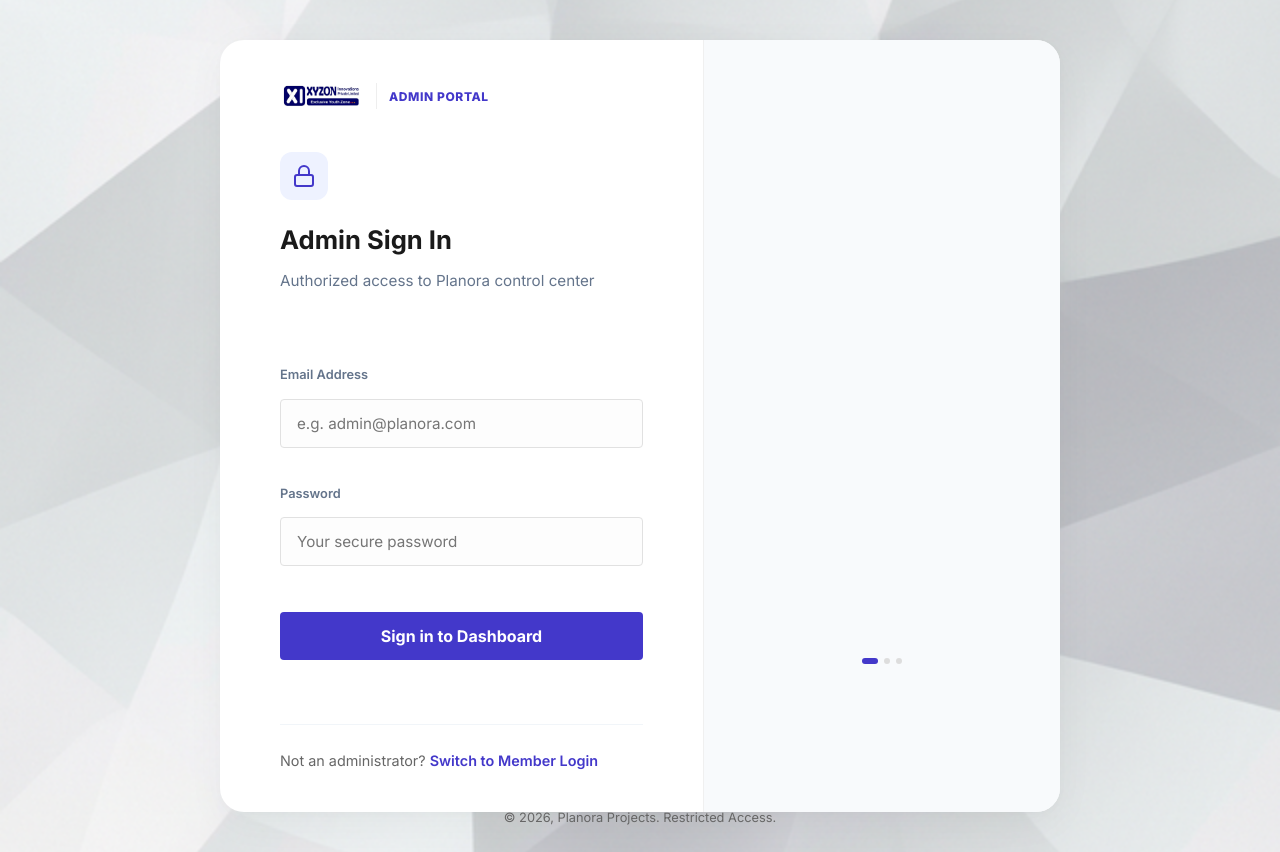
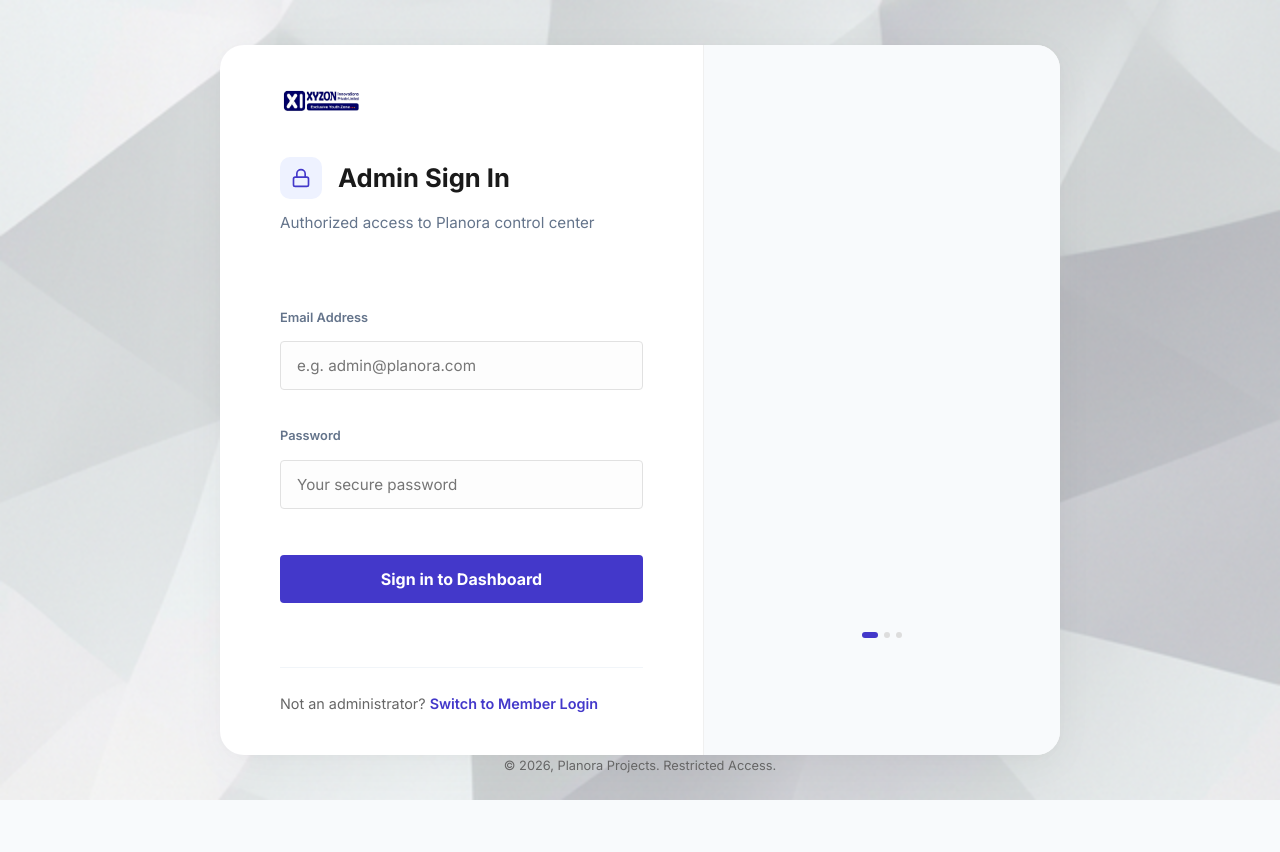
Before and after one commit to Adbhutha10/Xyzon-Project-management-and-task-tracking-system, a React (Vite) app in the folder frontend/: page /admin/login in a window 1280 px wide. After the commit the page ends 800 px from the top, so only its background shows below. Built offline with nearby package versions, Linux system fonts and the light colour scheme; no server answers.

Commit message:
UI: Align admin login lock icon with title

```diff
--- a/frontend/src/pages/auth/AdminLoginPage.jsx
+++ b/frontend/src/pages/auth/AdminLoginPage.jsx
@@ -76,24 +76,25 @@ const AdminLoginPage = () => {
                     <div className="auth-zoho-logo" style={{ display: 'flex', alignItems: 'center', marginBottom: '40px' }}>
                         <img src="/xyzon-logo.jpeg" alt="Planora Admin" style={{ height: '32px', width: 'auto', objectFit: 'contain' }} />
                         <div style={{ marginLeft: '12px', paddingLeft: '12px', borderLeft: '1px solid #eee' }}>
-                            <span style={{ fontSize: '0.75rem', fontWeight: 800, color: '#4338CA', letterSpacing: '0.05em' }}>ADMIN PORTAL</span>
+                            {/* Logo Spacer */}
                         </div>
                     </div>
 
                     <div style={{ marginBottom: '32px' }}>
-                        <div style={{
-                            width: '48px',
-                            height: '48px',
-                            background: '#eef2ff',
-                            borderRadius: '12px',
-                            display: 'flex',
-                            alignItems: 'center',
-                            justifyContent: 'center',
-                            marginBottom: '20px'
-                        }}>
-                            <FiLock size={24} color="#4338CA" />
+                        <div style={{ display: 'flex', alignItems: 'center', gap: '16px', marginBottom: '12px' }}>
+                            <div style={{
+                                width: '42px',
+                                height: '42px',
+                                background: '#eef2ff',
+                                borderRadius: '10px',
+                                display: 'flex',
+                                alignItems: 'center',
+                                justifyContent: 'center'
+                            }}>
+                                <FiLock size={20} color="#4338CA" />
+                            </div>
+                            <h1 className="auth-zoho-title" style={{ margin: 0 }}>Admin Sign In</h1>
                         </div>
-                        <h1 className="auth-zoho-title" style={{ marginBottom: '8px' }}>Admin Sign In</h1>
                         <p className="auth-zoho-subtitle" style={{ fontSize: '0.95rem', color: '#64748b' }}>Authorized access to Planora control center</p>
                     </div>
 
```
